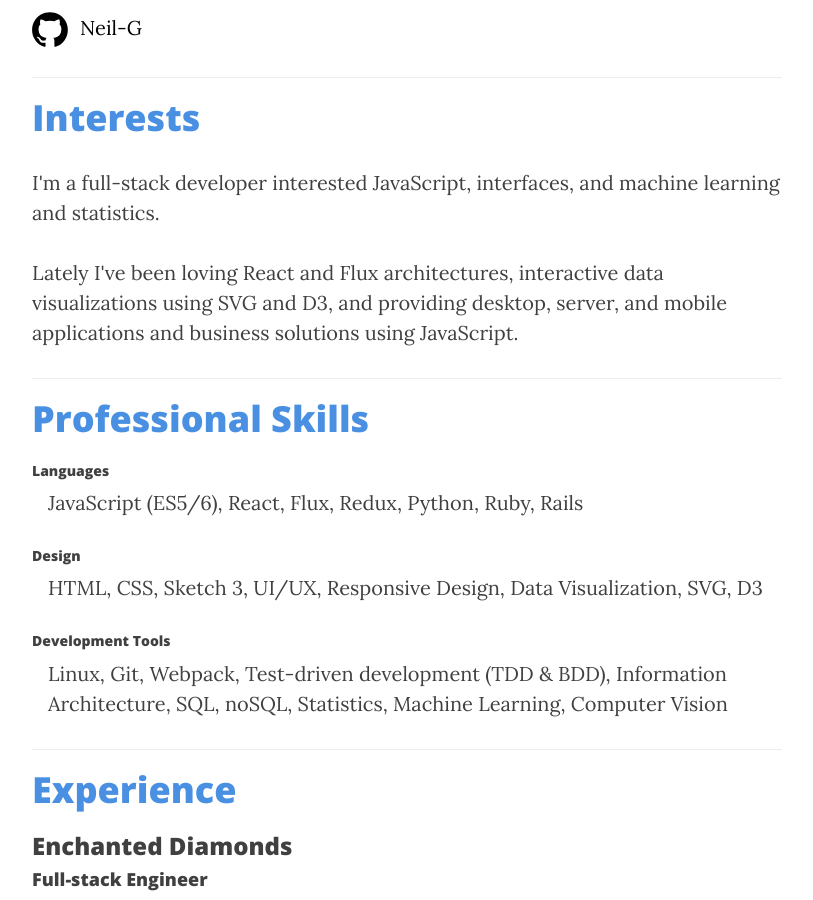
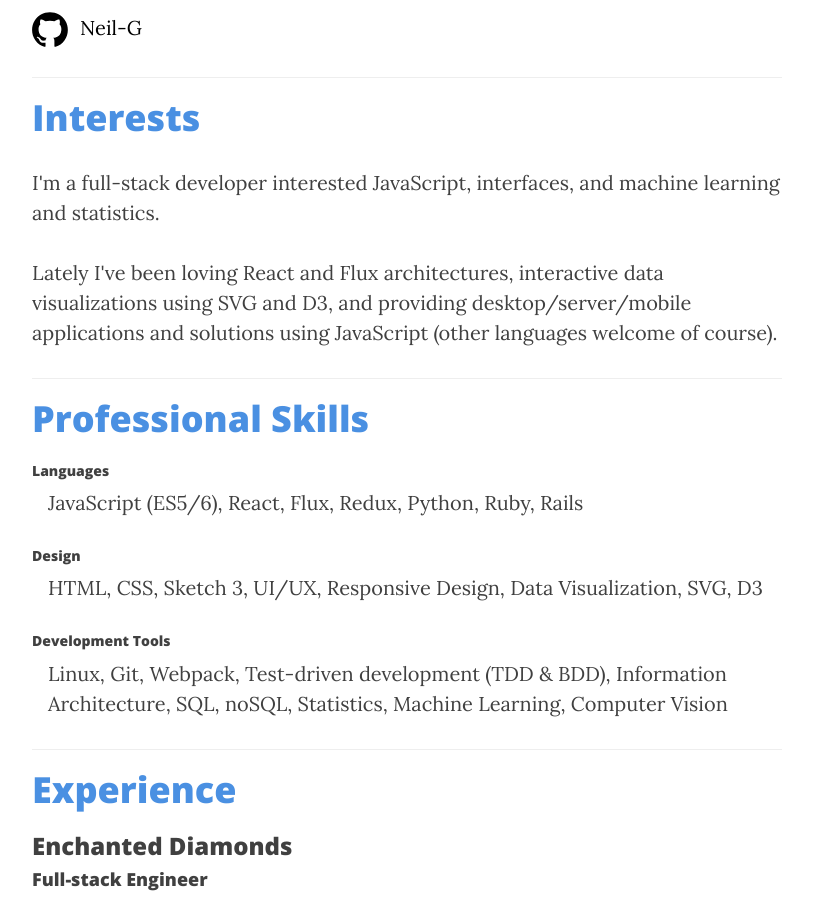
Before and after one commit to Neil-G/neil-g.github.io, a Jekyll site: the page built from about.html, in a window 1280 px wide and 900 px high, scrolled down 668 px. Shown: the whole window, without its empty margins (233-1046 px from the left). Built offline with Jekyll 4.4.1, drawn with Linux system fonts in a browser that asks for light colours; nearby versions of some CDN libraries.

Commit message:
edit about me page content and link; add bottom margin to nav buttons on bottom of index page

```diff
--- a/_includes/nav.html
+++ b/_includes/nav.html
@@ -4,7 +4,7 @@
         <!-- Brand and toggle get grouped for better mobile display -->
         <div class="navbar-header page-scroll">
             <a class="navbar-brand" href="{{ site.baseurl }}/">Home</a>
-            <a class="navbar-brand" href="{{ 'about' | prepend: site.baseurl }}/" style="float:right;">About Me</a>
+            <a class="navbar-brand" href="/about" style="float:right;">About Me</a>
         </div>
 
         <!-- Collect the nav links, forms, and other content for toggling -->
--- a/about.html
+++ b/about.html
@@ -32,7 +32,7 @@ I'm a full-stack developer interested JavaScript, interfaces, and machine learni
 <p>
 Lately I've been loving React and Flux architectures,
 interactive data visualizations using SVG and D3,
-and providing desktop, server, and mobile applications and business solutions using JavaScript.
+and providing desktop/server/mobile applications and solutions using JavaScript (other languages welcome of course).
 </p>
 
 <hr>
--- a/index.html
+++ b/index.html
@@ -24,12 +24,12 @@
 <ul class="pager">
     {% if paginator.previous_page %}
     <li class="previous">
-        <a href="{{ paginator.previous_page_path | prepend: site.baseurl | replace: '//', '/' }}">&larr; Newer Posts</a>
+        <a style="margin-bottom:30px" href="{{ paginator.previous_page_path | prepend: site.baseurl | replace: '//', '/' }}">&larr; Newer Posts</a>
     </li>
     {% endif %}
     {% if paginator.next_page %}
     <li class="next">
-        <a href="{{ paginator.next_page_path | prepend: site.baseurl | replace: '//', '/' }}">Older Posts &rarr;</a>
+        <a style="margin-bottom:30px" href="{{ paginator.next_page_path | prepend: site.baseurl | replace: '//', '/' }}">Older Posts &rarr;</a>
     </li>
     {% endif %}
 </ul>
```
